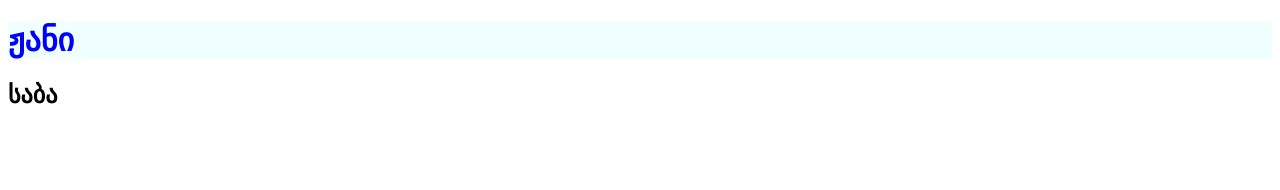
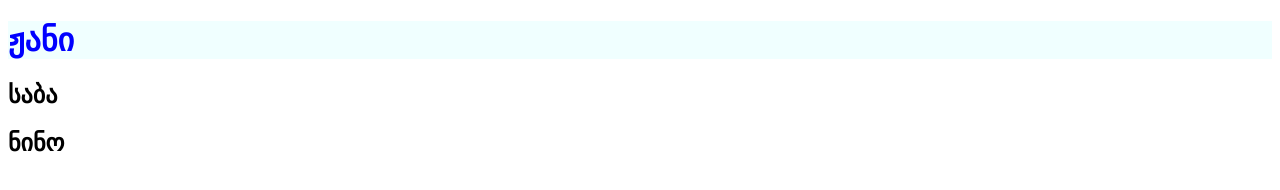
Before and after one commit to ztsuladze/test111, a plain HTML site: page Day 6/index.html in a window 1280 px wide. Drawn offline with Linux system fonts and the light colour scheme.

Commit message:
update html

```diff
--- a/Day 6/index.html
+++ b/Day 6/index.html
@@ -11,7 +11,7 @@
 
     <H1>ჟანი</H1>
     <H2>საბა</H2>
-
+    <h2>ნინო</h2>
 
 
 
```
